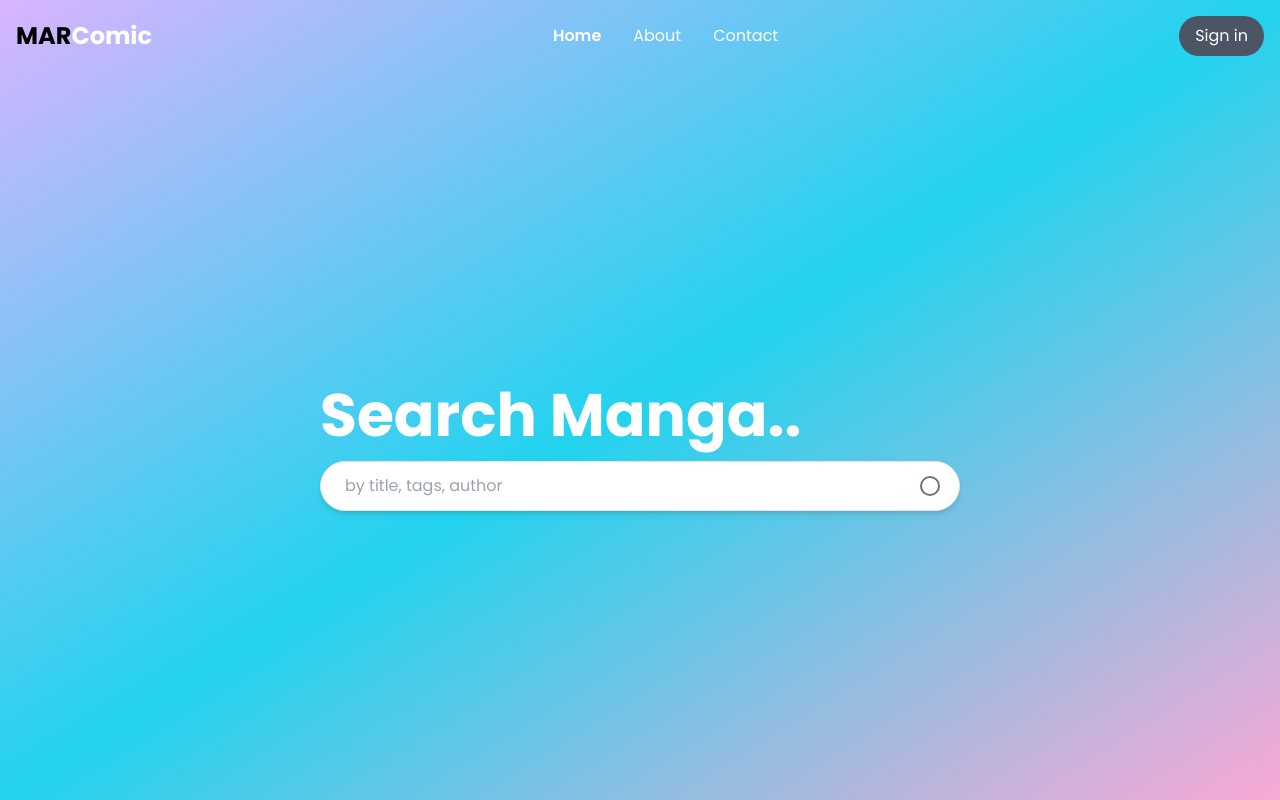
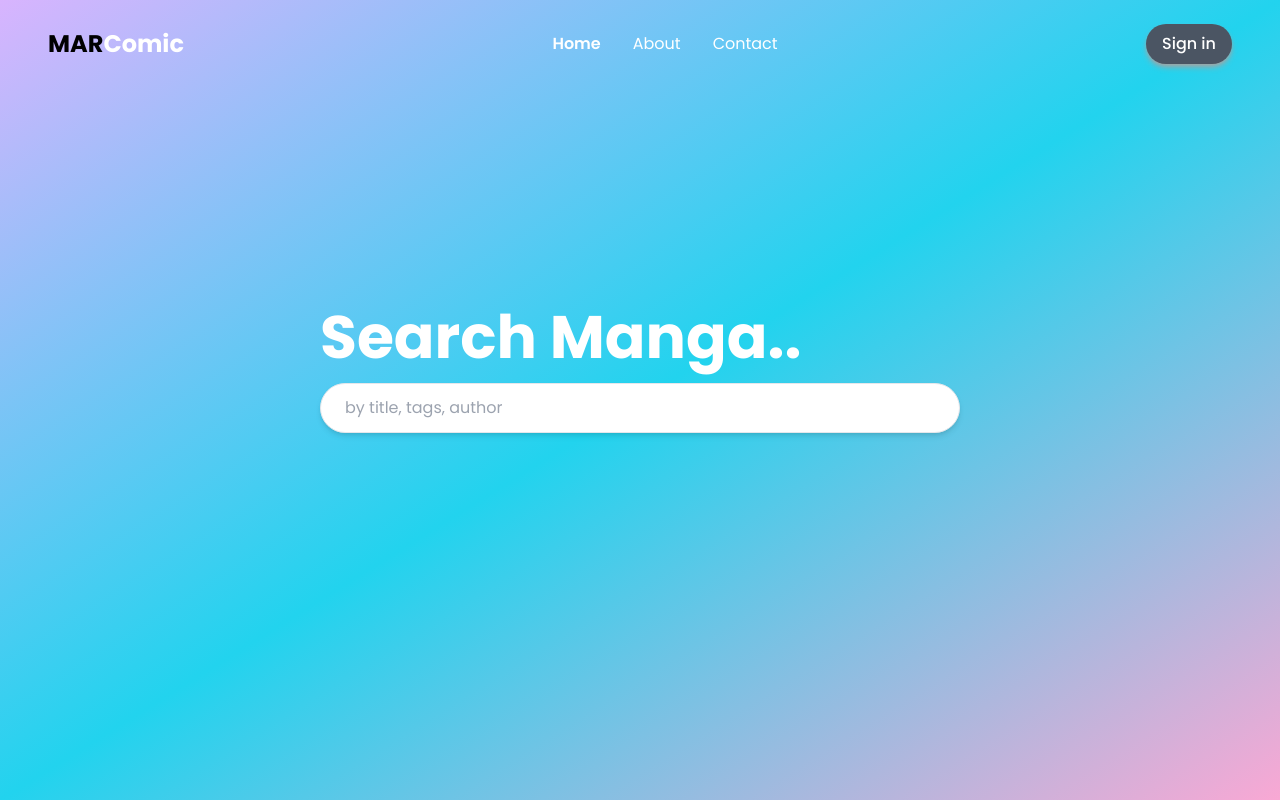
Before and after one commit to M-Ainurridho/mar-comic, a Next.js app: page / in a window 1280 px wide. Built offline with nearby package versions, Linux system fonts and the light colour scheme.

Commit message:
fixed ui landing page, kecuali search box

```diff
--- a/app/page.tsx
+++ b/app/page.tsx
@@ -1,6 +1,6 @@
 import { Metadata } from "next";
 import Navbar from "@/app/ui/navbar";
-import SearchBox from "@/app/ui/home/search-box";
+import Search from "@/app/ui/home/search";
 
 export const metadata: Metadata = {
    title: "Home | MAR Comic",
@@ -10,10 +10,10 @@ const Home = () => {
    return (
       <main className="h-screen bg-gradient-to-br from-purple-300 via-cyan-400 to-pink-300">
          <Navbar />
-         <div className="h-[88%] flex items-center justify-center ">
-            <div className="w-1/2">
+         <div className="h-[88%] flex items-center justify-center">
+            <div className="w-1/2 h-2/5">
                <h1 className="font-bold text-6xl text-white mb-4">Search Manga..</h1>
-               <SearchBox />
+               <Search />
             </div>
          </div>
       </main>
--- a/app/ui/home/search-box.tsx
+++ /dev/null
@@ -1,15 +0,0 @@
-const SearchBox = () => {
-   return (
-      <div className="relative">
-         <input type="text" placeholder="by title, tags, author" className="py-3 ps-6 pe-16 w-full text-gray-500 border border-gray-200 rounded-full shadow-md focus:outline-0 focus:ring-2 focus:ring-blue-500" />
-
-         <div className="absolute right-5 top-0 bottom-0 flex items-center">
-            <div className="w-5 h-5 border border-2 border-gray-500 rounded-full"></div>
-         </div>
-      </div>
-   );
-};
-
-
-
-export default SearchBox;
--- /dev/null
+++ b/app/ui/home/search.tsx
@@ -0,0 +1,63 @@
+"use client";
+
+import { useState } from "react";
+import { useRouter } from "next/navigation";
+
+interface KeyboardEvent {
+   keyCode: number;
+}
+
+const Search = () => {
+   const [search, setSearch] = useState<string>("");
+   const [loading, setLoading] = useState<boolean>(false);
+
+   const router = useRouter();
+
+   const handleSearch = (value: string) => {
+      try {
+         setLoading(true);
+         setSearch(value);
+      } finally {
+         setTimeout(() => {
+            setLoading(false);
+         }, 2000);
+      }
+   };
+
+   const handleSubmit = (e: KeyboardEvent) => {
+      if (e.keyCode === 13 && search.length >= 3) {
+         router.push(`/manga?query=${search}`);
+      }
+   };
+
+   return (
+      <>
+         <div className="relative">
+            <input
+               type="text"
+               placeholder="by title, tags, author"
+               className="py-3 ps-6 pe-16 w-full text-gray-500 border border-gray-200 rounded-full shadow-md focus:outline-0 focus:ring-2 focus:ring-blue-500"
+               onChange={(e) => handleSearch(e.target.value)}
+               onKeyUp={handleSubmit}
+            />
+
+            {loading && (
+               <div className="absolute right-5 top-0 bottom-0 flex items-center">
+                  <div className="w-5 h-5 border border-2 border-gray-500 border-r-transparent animate-spin rounded-full"></div>
+               </div>
+            )}
+
+            {search.length >= 3 && !loading && (
+               <div className="absolute top-14 left-5 right-5 rounded-md overflow-hidden shadow">
+                  <p className="p-2 px-6 bg-white hover:bg-gray-200 duration-100 cursor-pointer">One Piece</p>
+                  <p className="p-2 px-6 bg-white hover:bg-gray-200 duration-100 cursor-pointer">One Punch Man</p>
+                  <p className="p-2 px-6 bg-white hover:bg-gray-200 duration-100 cursor-pointer">Boku no Hero Academia</p>
+                  <p className="p-2 px-6 bg-white hover:bg-gray-200 duration-100 cursor-pointer">Tensei Shitara Slime Data Ken</p>
+               </div>
+            )}
+         </div>
+      </>
+   );
+};
+
+export default Search;
--- a/app/ui/navbar.tsx
+++ b/app/ui/navbar.tsx
@@ -6,7 +6,7 @@ import { Bars3Icon } from "@heroicons/react/24/outline";
 
 const Navbar = () => {
    return (
-      <nav className="p-4 h-[12%]">
+      <nav className="py-6 px-12 h-[12%]">
          <div className="flex items-center justify-between">
             <div className="nav-left">
                <Bars3Icon className="block md:hidden w-8 cursor-pointer" />
@@ -18,7 +18,7 @@ const Navbar = () => {
             <NavLink />
             <div className="nav-right flex items-center gap-x-4">
                {/* <MagnifyingGlassIcon className="w-9 border border-neutral-700 p-2 rounded-full cursor-pointer hover:bg-neutral-100 duration-100" /> */}
-               <Link href="/signin" className="bg-gray-600 hover:bg-gray-500 duration-100 text-white px-4 py-2 rounded-full">
+               <Link href="/signin" className="bg-gray-600 hover:bg-gray-500 duration-100 text-white font-medium px-4 py-2 rounded-full shadow-md shadow-neutral-400">
                   Sign in
                </Link>
             </div>
```
